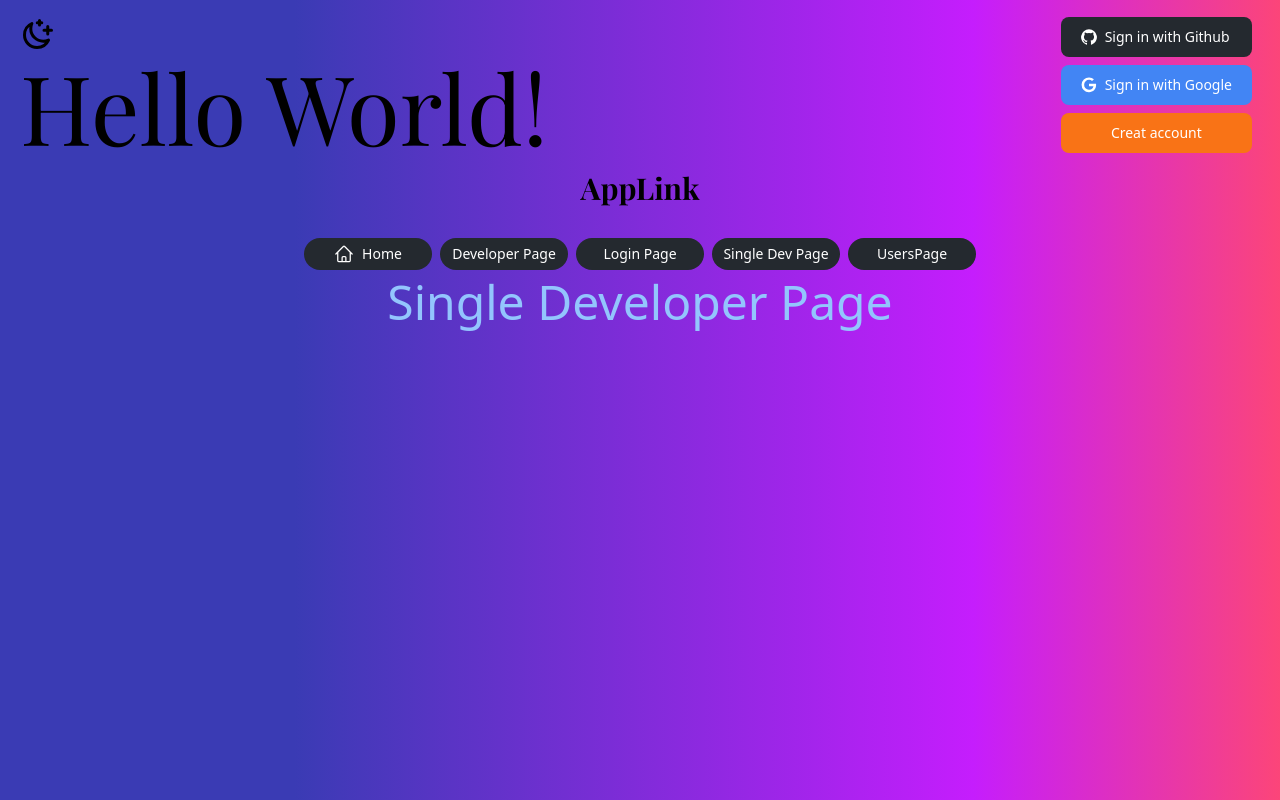
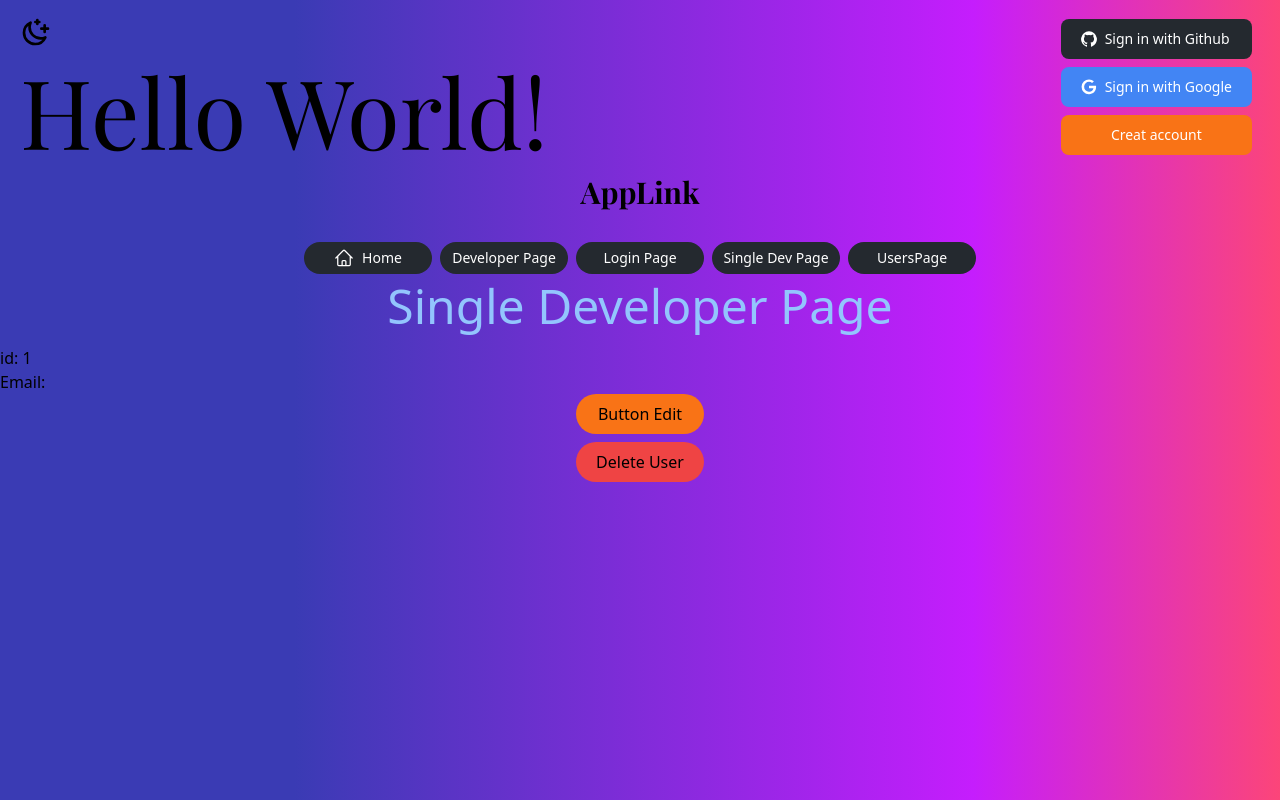
Before and after one commit to MaxBeregovyi/react-performance-review, a React (Vite) app: page /devs/1 in a window 1280 px wide. Built offline with nearby package versions, Linux system fonts and the light colour scheme; no server answers; the database is empty; a web font is replaced by a local one.

Commit message:
one minute learn redux

```diff
--- a/package.json
+++ b/package.json
@@ -13,6 +13,7 @@
     "firebase": "^10.9.0",
     "react": "^18.2.0",
     "react-dom": "^18.2.0",
+    "react-redux": "^9.1.1",
     "react-router-dom": "^6.22.3"
   },
   "devDependencies": {
--- a/src/components/common/AppHeader.jsx
+++ b/src/components/common/AppHeader.jsx
@@ -17,13 +17,13 @@ const AppHeader = () => {
         <button onClick={toggleDarkMode}>
           {isDarkMode ? (
             <img
-              className={'w-8'}
+              className={'mb-2 w-8'}
               src='/image/theme/sun-light-theme-svgrepo-com.svg'
               alt='light-theme'
             />
           ) : (
             <img
-              className={'w-9'}
+              className={'mb-2 w-8'}
               src='/image/theme/moon-stars-svgrepo-com%20(1).svg'
               alt='dark-theme'
             />
--- a/src/routes/DevelopersPage.jsx
+++ b/src/routes/DevelopersPage.jsx
@@ -1,10 +1,60 @@
+import { Link } from 'react-router-dom';
+import { getFirestore, getDocs, collection, query } from 'firebase/firestore';
+import { app } from '../firebase.js';
+import { useEffect, useState } from 'react';
+import { data } from 'autoprefixer';
+
 const DevelopersPage = () => {
+  const db = getFirestore(app);
+  let [devs, setDevs] = useState([]);
+  let [loading, setLoading] = useState(true);
+
+  const getDevs = () => {
+    getDocs(query(collection(db, 'users')))
+      .then((q) => {
+        let temp = [];
+        q.forEach((item) => {
+          temp.push(item.data());
+        });
+        return temp;
+      })
+      .then((res) => setDevs(() => (devs = res)))
+      .then(() => console.log(devs))
+      .catch((e) => alert(e))
+      .finally(() => {
+        setLoading(() => (loading = false));
+      });
+  };
+  useEffect(() => {
+    getDevs();
+  }, []);
+
   return (
-    <div>
+    <>
       <h1 className={'flex justify-center text-5xl text-blue-300'}>
         Hi Developers
       </h1>
-    </div>
+      <div className={'container table'}>
+        <div className={'table__row grid grid-cols-4'}>
+          <div className='table__cell'>User name</div>
+          <div className='table__cell'>User email</div>
+          <div className='table__cell'>User id</div>
+          <div className='table__cell'>User page</div>
+        </div>
+        {!loading
+          ? devs.map((user) => (
+              <div className={'table__row grid grid-cols-4'}>
+                <div className='table__cell'>{user?.name || 'N/A'}</div>
+                <div className='table__cell'>{user.email}</div>
+                <div className='table__cell'>{user.id}</div>
+                <div className='table__cell'>
+                  <Link to={`/devs/${user.id}`}>Go to user >></Link>
+                </div>
+              </div>
+            ))
+          : 'loading...'}
+      </div>
+    </>
   );
 };
 
--- a/src/routes/RegistrationUserPage.jsx
+++ b/src/routes/RegistrationUserPage.jsx
@@ -17,21 +17,22 @@ const RegistrationUserPage = () => {
     createUserWithEmailAndPassword(auth, userEmail, userPass)
       .then((userData) => {
         setUserEmail('');
-        setUserEmail('');
+        setUserPass('');
 
         console.log(userData);
         setDoc(doc(db, 'users', userData.user.uid), {
           email: userData.user.email,
+          id: userData.user.uid,
         })
           .then(() => {
-            navigate('/');
+            navigate('/devs/' + userData.user.uid);
           })
           .catch((e) => {
-            console.error(e.message);
+            alert(e.message);
           });
       })
       .catch((e) => {
-        console.error(e.message);
+        alert(e.message);
       });
   };
 
@@ -40,7 +41,7 @@ const RegistrationUserPage = () => {
       <h2 className={'mb-8 flex justify-center text-5xl text-blue-300'}>
         Registration Page
       </h2>
-      <div className={' flex flex-col items-center justify-center gap-3'}>
+      <div className={' flex flex-col items-center gap-3'}>
         <input
           onInput={() => setUserEmail(event.target.value)}
           className={'reg-input'}
@@ -49,6 +50,7 @@ const RegistrationUserPage = () => {
           name='email'
           autoComplete={'email'}
         />
+
         <input
           onInput={() => setUserPass(event.target.value)}
           className={'reg-input'}
@@ -57,6 +59,7 @@ const RegistrationUserPage = () => {
           placeholder={'Password'}
           autoComplete={'current-password'}
         />
+
         <button className={'link-style'}>Register</button>
       </div>
     </form>
--- a/src/routes/SingleDeveloperPage.jsx
+++ b/src/routes/SingleDeveloperPage.jsx
@@ -1,10 +1,81 @@
+import { useNavigate, useParams } from 'react-router-dom';
+import {
+  getFirestore,
+  getDoc,
+  setDoc,
+  deleteDoc,
+  doc,
+} from 'firebase/firestore';
+import { app } from '../firebase.js';
+import { useEffect, useState } from 'react';
+
 const SingleDeveloperPage = () => {
+  const navigate = useNavigate();
+  const db = getFirestore(app);
+  const params = useParams();
+  let [devInfo, setDevInfo] = useState({});
+  const [editButtonText, setEditButtonText] = useState(false);
+  const [isTimeout, setIsTimeout] = useState(false);
+
+  const getDev = () => {
+    getDoc(doc(db, 'users', params.id))
+      .then((docSnap) => {
+        setDevInfo(docSnap.data());
+        console.log(docSnap.data());
+      })
+      .catch((e) => {
+        alert(e.message);
+      });
+  };
+
+  const updateDev = () => {
+    setDoc(doc(db, 'users', params.id), {
+      email: 'Lolda!!!!te@gmail.com',
+    })
+      .then(() => {
+        setEditButtonText(true);
+        setIsTimeout(true);
+        setTimeout(() => {
+          setEditButtonText(false);
+          setIsTimeout(false);
+        }, 2000);
+      })
+      .catch((e) => alert(e.message));
+  };
+  const removeDoc = () => {
+    deleteDoc(doc(db, 'users', params.id))
+      .then(() => {
+        navigate('/');
+      })
+      .catch((e) => console.error(e.message));
+  };
+
+  useEffect(() => {
+    getDev();
+  }, []);
+
   return (
-    <div>
-      <h1 className={'flex justify-center text-5xl text-blue-300'}>
-        Single Developer Page
-      </h1>
-    </div>
+    <>
+      <div>
+        <h1 className={'mb-4 flex justify-center text-5xl text-blue-300'}>
+          Single Developer Page
+        </h1>
+        <span className={'font-medium'}>id:</span> {params.id} <br />
+        <span className={'font-medium'}>Email:</span> {devInfo?.email}
+      </div>
+      <button
+        className={`mx-auto flex min-h-10 min-w-32 items-center justify-center rounded-3xl ${isTimeout ? 'animate-spin bg-green-700' : 'bg-orange-500'} mb-2 font-medium text-black duration-300 `}
+        onClick={updateDev}
+      >
+        {editButtonText ? 'User update' : 'Button Edit'}
+      </button>
+      <button
+        className={`mx-auto flex min-h-10 min-w-32 items-center justify-center rounded-3xl bg-red-500 font-medium text-black  duration-300 hover:bg-black hover:text-white `}
+        onClick={removeDoc}
+      >
+        Delete User
+      </button>
+    </>
   );
 };
 
```
Also changed, not shown: src/state/root.reducer.js (added), src/state/store.js (added), src/state/userInfo/userInfo.actions.js (added), src/state/userInfo/userInfo.reducer.js (added), 1 other file (tests, documents, lock files or other folders).
